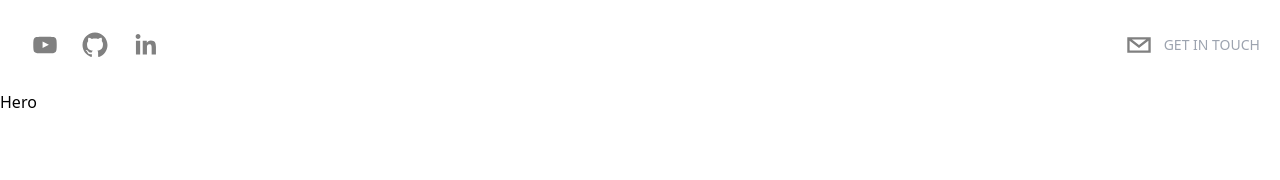
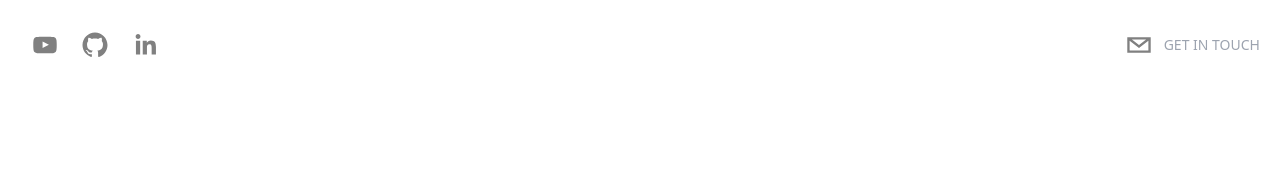
Before and after one commit to Manidoux41/manidev-next-portfolio, a Next.js app: page / in a window 1280 px wide. Shown: the top 180 px of the page. Built offline with nearby package versions, Linux system fonts and the light colour scheme.

Commit message:
add react-simple-typewritter

```diff
--- a/components/Hero.tsx
+++ b/components/Hero.tsx
@@ -2,6 +2,8 @@ type Props = {}
 
 export default function Hero({}: Props) {
   return (
-    <div>Hero</div>
+    <div>
+
+    </div>
   )
 }
```
